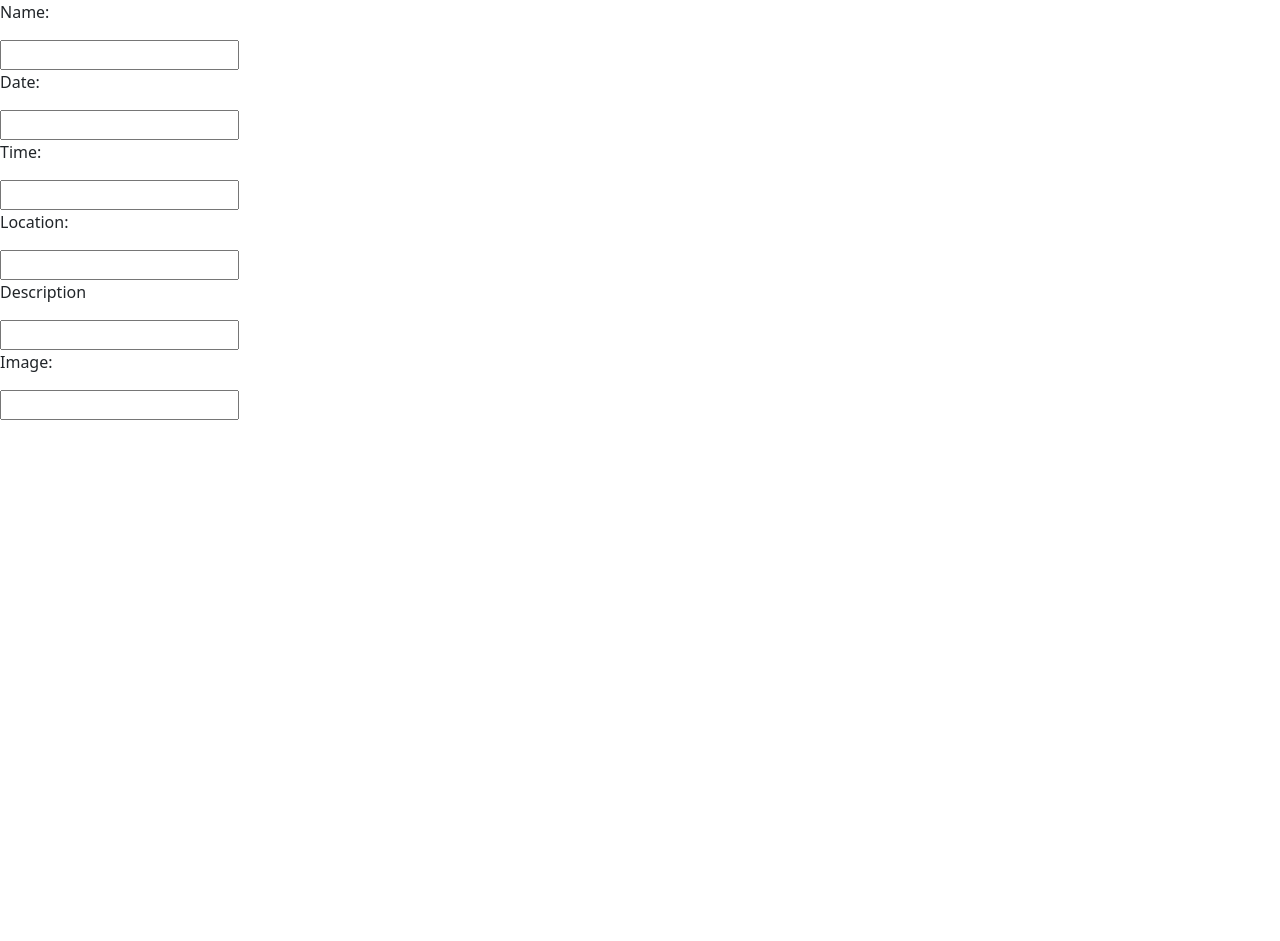
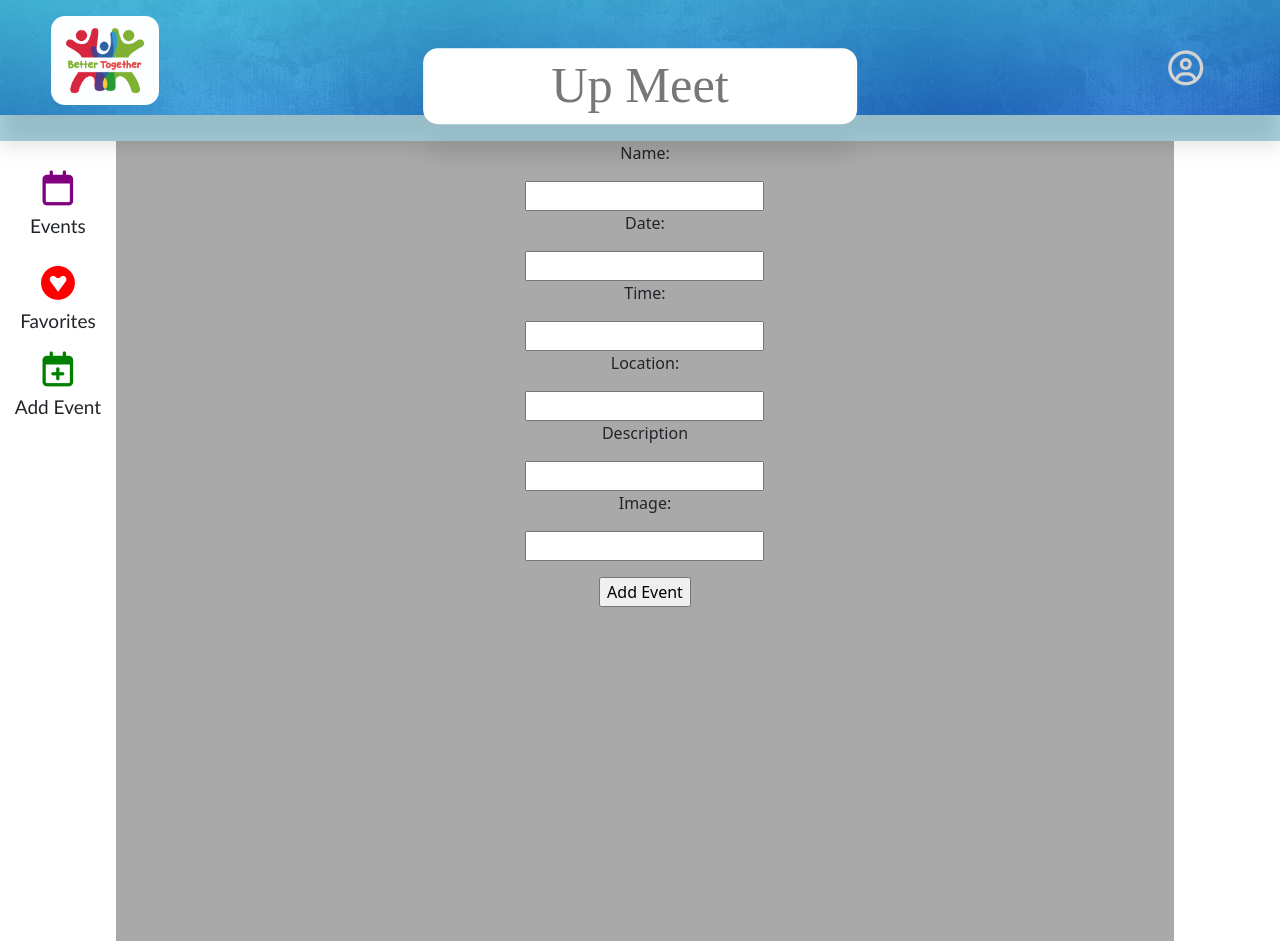
Before and after one commit to kirvanai/UpMeetEvent, an Angular app in the folder UpmeetEvent/: page /addNewEvent in a window 1280 px wide. Before the commit the page ends 800 px from the top, so only its background shows below. Built offline with nearby package versions, Linux system fonts and the light colour scheme.

Commit message:
Adding stuff

```diff
--- a/UpmeetEvent/src/app/add-new-event/add-new-event.component.css
+++ b/UpmeetEvent/src/app/add-new-event/add-new-event.component.css
@@ -0,0 +1,231 @@
+/* Hide scrollbar for Chrome, Safari and Opera */
+.postContainer::-webkit-scrollbar {
+    display: none;
+  }
+
+  /* Hide scrollbar for IE, Edge and Firefox */
+  .postContainer {
+  -ms-overflow-style: none;  /* IE and Edge */
+  scrollbar-width: none;  /* Firefox */
+  text-align: center;
+  }
+
+  @media (max-width: 767px) {
+      .hidden-mobile{
+          display: none;
+
+      }
+
+      .logo{
+          height: 70px;
+          width: auto;
+          background-color: transparent;
+          margin: 10px;
+          margin-left: 4vw;
+          border-radius: 14px;
+
+      }
+
+      .accountIcon{
+          padding-top: 40px;
+          padding-right: 6vw;
+          font-size: 25px;
+          color: lightgray
+
+      }
+
+      .slh-header {
+          height: 90px;
+          background-image:
+          linear-gradient(to right bottom,
+           rgba(76, 216, 255, 0.8),
+           rgba(30, 108, 217, 0.8)),
+           url("/assets/img/background.jpg");
+
+      }
+
+      .slh-name {
+          position: absolute;
+          top: 65px;
+          left: 50%;
+          transform: translate(-50%, -50%);
+          text-align: center;
+          font-size: 5vh;
+          background-color: white;
+          color: #777;
+          font-size: 38px;
+          padding-left: 30px;
+          padding-right: 30px;
+          border-radius: 15px;
+          font-family:Brush Script MT, cursive;
+      }
+
+      .blue-bar{
+          flex-grow: 1;
+          background-color: lightblue;
+          height: 20px
+      }
+
+      .icons{
+          padding: 15px;
+          font-size: 25px;
+
+      }
+
+
+      .add-people-icon{
+          padding-left: 20px;
+      }
+
+    }
+
+    @media (min-width: 768px) {
+
+      .logo{
+          height: 70px;
+          width: auto;
+          background-color: transparent;
+          margin: 10px;
+          margin-left: 4vw;
+          border-radius: 14px;
+
+      }
+
+      .accountIcon{
+          padding-top: 40px;
+          padding-right: 6vw;
+          font-size: 35px;
+          color: lightgray;
+
+      }
+
+      .slh-header {
+          height: 90px;
+          background-image:
+          linear-gradient(to right bottom,
+           rgba(76, 216, 255, 0.8),
+           rgba(30, 108, 217, 0.8)),
+           url("/assets/img/background.jpg");
+           filter: drop-shadow(0 30px 10px rgba(0,0,0,0.125));
+
+      }
+
+      .slh-name {
+          position: absolute;
+          top: 65px;
+          left: 50%;
+          transform: translate(-50%, -50%);
+          text-align: center;
+          background-color: white;
+          color: #777;
+          font-size: calc(18px + 3vw);
+          padding-left: 8vw;
+          padding-right: 8vw;
+          border-radius: 15px;
+          font-family:Brush Script MT, cursive;
+      }
+
+      .blue-bar{
+          flex-grow: 1;
+          background-color: lightblue;
+          height: 20px
+
+      }
+
+      .icons{
+          padding-top: 10px;
+          font-size: 30px;
+
+      }
+
+    }
+
+    @media (min-width: 1050px) {
+
+      .logo{
+          height: 7vw;
+          width: auto;
+          background-color: transparent;
+          margin: 10%;
+          margin-left: 4vw;
+          border-radius: 14px;
+
+      }
+
+      .accountIcon{
+          padding-top: 4vw;
+          font-size: 35px;
+          color: lightgray;
+
+      }
+
+      .slh-header {
+          height: 9vw;
+          background-image:
+          linear-gradient(to right bottom,
+              rgba(76, 216, 255, 0.8),
+              rgba(30, 108, 217, 0.8)),
+              url("/assets/img/background.jpg");
+              filter: drop-shadow(0 30px 10px rgba(0,0,0,0.125));
+
+      }
+
+      .slh-name {
+          position: absolute;
+          top: 75%;
+          left: 50%;
+          transform: translate(-50%, -50%);
+          text-align: center;
+          background-color: white;
+          color: #777;
+          font-size: calc(12px + 3vw);
+          padding-left: 10vw;
+          padding-right: 10vw;
+          border-radius: 15px;
+          font-family:Brush Script MT, cursive;
+      }
+
+      .blue-bar{
+          flex-grow: 1;
+          background-color: lightblue;
+          height: 2vw
+      }
+
+      .icons{
+          padding-top: 10px;
+          font-size: 35px;
+      }
+
+    }
+
+  .iconBox {
+      white-space: nowrap;
+      overflow-x: auto;
+    }
+
+  .icons:hover{
+      transform: scale(1.125);
+      color: rgba(255, 255, 255, 0.9);
+      border-color: rgba(255, 255, 255, 0.9);
+      transition: all .3s ease;
+
+  }
+
+
+  .iconText{
+      padding-top: 5px;
+      font-family:'Trebuchet MS', Arial, sans-serif;
+      font-size: 19px;
+  }
+
+
+  html { scroll-behavior: smooth; }
+
+
+  .slh-container { background-color: black; }
+
+
+  .slh-row {
+      display: flex;
+
+  }
--- a/UpmeetEvent/src/app/add-new-event/add-new-event.component.html
+++ b/UpmeetEvent/src/app/add-new-event/add-new-event.component.html
@@ -1,3 +1,39 @@
+<div class="slh-header">
+    <div class="slh-row">
+      <div class="col" style="flex-grow: 1;">
+        <img class="logo" src="/assets/img/logo.jpg">
+      </div>
+      <div class="col text-center" style="flex-grow: 10;">
+        <p class="slh-name">Up Meet</p>
+      </div>
+      <div class="col" style="flex-grow: 1;">
+        <a [routerLink]="['/user', 0]">
+          <i class="fa fa-user-circle-o accountIcon" aria-hidden="true"></i>
+        </a>
+      </div>
+    </div>
+  </div>
+  <div class="slh-container">
+      <div class="slh-row">
+          <div class="col blue-bar">
+          </div>
+      </div>
+  </div>
+  <div class="slh-container">
+      <div class="slh-row">
+          <div class="col text-center" style="flex-direction: column; flex-grow: 1; background-color:white; padding: 5px 5px;">
+            <a [routerLink]="['/home']">
+                <i class="fa-regular fa-calendar icons" aria-hidden="true" style="color:purple;padding-top: 25px;"></i>
+                </a>
+                <p class="iconText hidden-mobile">Events</p>
+              <i class="fa-brands fa-gratipay icons" aria-hidden="true" style="color:red" (click)="setViewing('favorites')"></i>
+              <p class="iconText hidden-mobile">Favorites</p>
+              <a [routerLink]="['/addNewEvent']">
+                <i class="fa-regular fa-calendar-plus" aria-hidden="true" style="color:green; font-size: 35px;"></i>
+                </a>
+              <p class="iconText hidden-mobile">Add Event</p>
+          </div>
+          <div class="col postContainer" style="padding-bottom: 25px; flex-direction: column; flex-grow: 10; overflow-y: auto; height: 100vh; background-color: darkgray;">
             <form (ngSubmit)="addEvent()">
                 <p>Name:</p>
                 <input type="text" name="name" [(ngModel)]="newEvent.name">
@@ -11,4 +47,12 @@
                 <input type="text" name="description" [(ngModel)]="newEvent.description">
                 <p>Image:</p>
                 <input type="text" name="image" [(ngModel)]="newEvent.image">
+                <p></p>
+                <input type="submit" value="Add Event" >
                 </form>
+          </div>
+          <div class="col text-center hidden-mobile" style="flex-direction: column; flex-grow: 1; background-color:white; overflow-y: auto;">
+
+        </div>
+      </div>
+  </div>
--- a/UpmeetEvent/src/app/add-new-event/add-new-event.component.ts
+++ b/UpmeetEvent/src/app/add-new-event/add-new-event.component.ts
@@ -9,6 +9,9 @@ import { ActivatedRoute } from '@angular/router';
   styleUrls: ['./add-new-event.component.css']
 })
 export class AddNewEventComponent implements OnInit {
+setViewing(arg0: string) {
+throw new Error('Method not implemented.');
+}
   @Input()
   newEvent : Events = {} as Events;
   constructor(private eventsService: EventsService){ }
--- a/UpmeetEvent/src/app/event-details/event-details.component.ts
+++ b/UpmeetEvent/src/app/event-details/event-details.component.ts
@@ -1,5 +1,7 @@
-import { Component, Input } from '@angular/core';
+import { Component, EventEmitter, Input, Output } from '@angular/core';
 import { Events } from '../events';
+import { FavoritesService } from '../favorites.service';
+import { Favorite } from '../favorite';
 
 
 @Component({
@@ -8,15 +10,40 @@ import { Events } from '../events';
   styleUrls: ['./event-details.component.css']
 })
 export class EventDetailsComponent {
+newEvent: any;
+addEvent() {
+throw new Error('Method not implemented.');
+}
+setViewing(arg0: string) {
+throw new Error('Method not implemented.');
+}
 
   viewDetails: boolean = false;
 
+  @Output() newEventsEvent = new EventEmitter<Events>();
+  @Input()event: Events = {} as Events;
+  favorites: Favorite[] = [];
+  newFavorite: Favorite = {} as Favorite;
 
-  @Input() event: Events = {} as Events;
-
-  constructor(){
+  constructor(private favoritesService: FavoritesService){
 
   }
+
+  changeFavorite(eventFavorite: Events ){
+
+    if (eventFavorite.favorite){
+      this.favoritesService.DeleteFavorite(eventFavorite).subscribe(() => {this.favoritesService.getFavorites(1).subscribe(
+        (favoritesResult)=>{this.favorites = favoritesResult;})})
+    }
+    else{
+      console.log(this.favorites)
+      this.newFavorite.userId = 1;
+      this.newFavorite.eventId = eventFavorite.id;
+      this.favoritesService.AddFavorite(this.newFavorite).subscribe(() => {})
+        console.log(this.favorites);
+    }
+  }
+
 
 
   switchViewDetails(){
--- a/UpmeetEvent/src/app/events.service.ts
+++ b/UpmeetEvent/src/app/events.service.ts
@@ -2,7 +2,7 @@ import { HttpClient } from '@angular/common/http';
 import { Injectable } from '@angular/core';
 import { Observable } from 'rxjs';
 import { Events } from './events';
-import { Secret } from './secret';
+import { Secret } from './Secret';
 
 @Injectable({
   providedIn: 'root'
--- a/UpmeetEvent/src/app/home/home.component.html
+++ b/UpmeetEvent/src/app/home/home.component.html
@@ -7,9 +7,9 @@
       <p class="slh-name">Up Meet</p>
     </div>
     <div class="col" style="flex-grow: 1;">
-        <!-- <a [routerLink]="['/user', 0]">
+      <a [routerLink]="['/user', 0]">
         <i class="fa fa-user-circle-o accountIcon" aria-hidden="true"></i>
-        </a> -->
+      </a>
     </div>
   </div>
 </div>
@@ -22,17 +22,20 @@
 <div class="slh-container">
     <div class="slh-row">
         <div class="col text-center" style="flex-direction: column; flex-grow: 1; background-color:white; padding: 5px 5px;">
-              <i class="fa-regular fa-calendar icons" aria-hidden="true" style="color: purple; padding-top: 25px;" (click)="setViewing('events')"></i>
+          <a [routerLink]="['/home']">
+            <i class="fa-regular fa-calendar icons" aria-hidden="true" style="color:purple;padding-top: 25px;"></i>
+            </a>
             <p class="iconText hidden-mobile">Events</p>
             <i class="fa-brands fa-gratipay icons" aria-hidden="true" style="color:red" (click)="setViewing('favorites')"></i>
             <p class="iconText hidden-mobile">Favorites</p>
             <a [routerLink]="['/addNewEvent']">
-              <i class="fa-regular fa-calendar-plus" aria-hidden="true" style="color:red"></i>
+              <i class="fa-regular fa-calendar-plus" aria-hidden="true" style="color:green; padding-top: 25px; font-size: 35px;"></i>
               </a>
+            <p class="iconText hidden-mobile">Add Event</p>
         </div>
         <div class="col postContainer" style="padding-bottom: 25px; flex-direction: column; flex-grow: 10; overflow-y: auto; height: 100vh; background-color: darkgray;">
           <app-event *ngIf="viewing === 'events'"></app-event>
-            <!-- <app-favorite *ngIf="viewing === 'family'"></app-favorite> -->
+          <!-- <app-favorite *ngIf="viewing === 'family'"></app-favorite>             -->
         </div>
         <div class="col text-center hidden-mobile" style="flex-direction: column; flex-grow: 1; background-color:white; overflow-y: auto;">
 
--- a/UpmeetEvent/src/app/secret.ts
+++ b/UpmeetEvent/src/app/secret.ts
@@ -1,5 +1,5 @@
 export class Secret {
-    userUrl: string = "https://localhost:7090/api/User"
-    eventUrl: string = "https://localhost:7090/api/Events"
-    favoriteUrl: string = "https://localhost:7090/api/Favorite"
+    userUrl: string = "https://localhost:7248/api/User"
+    eventUrl: string = "https://localhost:7248/api/Events"
+    favoriteUrl: string = "https://localhost:7248/api/Favorites"
 }
--- a/UpmeetEvent/src/app/user.service.ts
+++ b/UpmeetEvent/src/app/user.service.ts
@@ -2,7 +2,7 @@ import { HttpClient } from '@angular/common/http';
 import { Injectable } from '@angular/core';
 import { Observable } from 'rxjs';
 import { User } from './user';
-import { Secret } from './secret';
+import { Secret } from './Secret';
 
 @Injectable({
   providedIn: 'root'
```
Also changed, not shown: UpmeetEvent/src/app/event-details/event-details.component.html (+20 -7 lines), UpmeetEvent/src/app/event/event.component.html (+4 -4 lines), UpmeetEvent/src/app/event/event.component.ts (+2 -41 lines), UpmeetEvent/src/app/favorites.service.ts (+8 -9 lines), 1 other file (tests, documents, lock files or other folders). Lines whose indentation alone changed are shown as unchanged.
